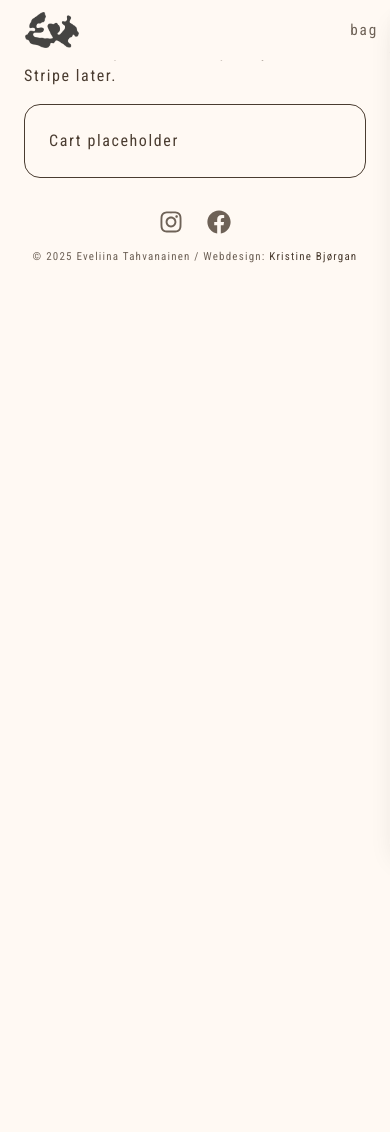
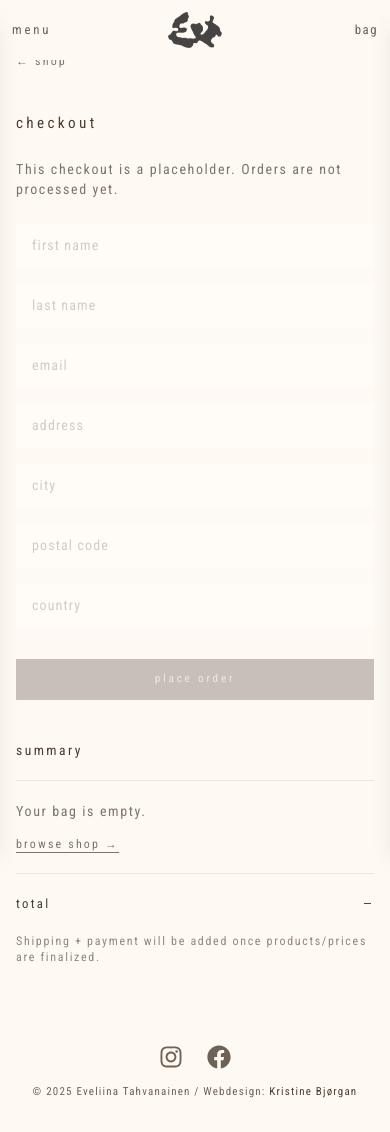
Before and after one commit to kribji/Eveliina-Tahvanainen, a Next.js app: page /checkout in a window 390 px wide. Before the commit the page ends 844 px from the top, so only its background shows below. Built offline with nearby package versions, Linux system fonts and the light colour scheme.

Commit message:
Finalize mobile navigation, carousel polish, and cart UX

```diff
--- a/src/app/checkout/page.tsx
+++ b/src/app/checkout/page.tsx
@@ -1,11 +1,210 @@
+'use client';
+
+import Link from 'next/link';
+import Image from 'next/image';
+import { useMemo, useState } from 'react';
+import { useCart } from '@/context/CartContext';
+
 export default function CheckoutPage() {
+  const { items, itemCount, total, removeFromCart, clearCart } = useCart();
+  const [submitted, setSubmitted] = useState(false);
+
+  const isEmpty = items.length === 0;
+
+  const formattedTotal = useMemo(() => {
+    return total ? `${total.toLocaleString('no-NO')} EUR` : '—';
+  }, [total]);
+
+  if (submitted) {
+    return (
+      <main className="bg-[#FFF9F3] text-[#4A3C30]">
+        <div className="mx-auto max-w-5xl px-4 py-16 space-y-6">
+          <h1 className="text-[0.95rem] tracking-[0.22em] lowercase">thank you</h1>
+          <p className="text-sm opacity-75">
+            This is a mock checkout for now. Payment will be added once the shop is connected to
+            real products.
+          </p>
+          <Link
+            href="/shop"
+            className="inline-block text-xs tracking-[0.18em] underline underline-offset-4"
+          >
+            back to shop →
+          </Link>
+        </div>
+      </main>
+    );
+  }
+
   return (
-    <section className="section">
-      <div className="container space-y-4">
-        <h1 className="h1">Checkout</h1>
-        <p className="lead">Hook this up to Lemon Squeezy / email / Stripe later.</p>
-        <div className="rounded-2xl border p-6">Cart placeholder</div>
+    <main className="bg-[#FFF9F3] text-[#4A3C30]">
+      <div className="mx-auto max-w-5xl px-4 py-12 md:py-16 space-y-10">
+        {/* Back */}
+        <div>
+          <Link
+            href="/shop"
+            className="text-xs tracking-[0.18em] opacity-70 hover:opacity-100 underline-offset-4 hover:underline"
+          >
+            ← shop
+          </Link>
+        </div>
+
+        <div className="grid gap-10 md:grid-cols-[1.2fr_0.8fr] md:gap-12">
+          {/* LEFT: form */}
+          <section className="space-y-6">
+            <h1 className="text-[0.95rem] tracking-[0.22em] lowercase">checkout</h1>
+
+            <p className="text-sm opacity-70">
+              This checkout is a placeholder. Orders are not processed yet.
+            </p>
+
+            <form
+              className="space-y-4"
+              onSubmit={(e) => {
+                e.preventDefault();
+                // “Mock submit” for tomorrow’s delivery
+                setSubmitted(true);
+                // optionally clear cart:
+                // clearCart();
+              }}
+            >
+              <div className="grid gap-4 md:grid-cols-2">
+                <input
+                  required
+                  placeholder="first name"
+                  className="w-full bg-white/40 px-4 py-3 text-sm tracking-[0.08em] outline-none placeholder:opacity-50"
+                />
+                <input
+                  required
+                  placeholder="last name"
+                  className="w-full bg-white/40 px-4 py-3 text-sm tracking-[0.08em] outline-none placeholder:opacity-50"
+                />
+              </div>
+
+              <input
+                required
+                type="email"
+                placeholder="email"
+                className="w-full bg-white/40 px-4 py-3 text-sm tracking-[0.08em] outline-none placeholder:opacity-50"
+              />
+
+              <input
+                required
+                placeholder="address"
+                className="w-full bg-white/40 px-4 py-3 text-sm tracking-[0.08em] outline-none placeholder:opacity-50"
+              />
+
+              <div className="grid gap-4 md:grid-cols-2">
+                <input
+                  required
+                  placeholder="city"
+                  className="w-full bg-white/40 px-4 py-3 text-sm tracking-[0.08em] outline-none placeholder:opacity-50"
+                />
+                <input
+                  required
+                  placeholder="postal code"
+                  className="w-full bg-white/40 px-4 py-3 text-sm tracking-[0.08em] outline-none placeholder:opacity-50"
+                />
+              </div>
+
+              <input
+                required
+                placeholder="country"
+                className="w-full bg-white/40 px-4 py-3 text-sm tracking-[0.08em] outline-none placeholder:opacity-50"
+              />
+
+              <button
+                type="submit"
+                disabled={isEmpty}
+                className={`mt-4 w-full py-3 text-center text-[0.7rem] tracking-[0.25em] transition-colors ${
+                  isEmpty
+                    ? 'bg-[#4A3C30]/30 text-[#FFF9F3]/70 cursor-not-allowed'
+                    : 'bg-[#5f4a3b] text-[#FFF9F3] hover:bg-[#4f3e32]'
+                }`}
+              >
+                place order
+              </button>
+            </form>
+          </section>
+
+          {/* RIGHT: summary */}
+          <aside className="space-y-5">
+            <div className="flex items-baseline justify-between">
+              <h2 className="text-[0.85rem] tracking-[0.18em] lowercase">
+                summary {itemCount > 0 ? `(${itemCount})` : ''}
+              </h2>
+
+              {!isEmpty && (
+                <button
+                  type="button"
+                  onClick={clearCart}
+                  className="text-[0.7rem] tracking-[0.18em] opacity-60 hover:opacity-100"
+                >
+                  clear
+                </button>
+              )}
+            </div>
+
+            <div className="h-px bg-[#4A3C30]/10" />
+
+            {isEmpty ? (
+              <div className="space-y-3 text-sm opacity-70">
+                <p>Your bag is empty.</p>
+                <Link
+                  href="/shop"
+                  className="inline-block text-xs tracking-[0.18em] underline underline-offset-4"
+                >
+                  browse shop →
+                </Link>
+              </div>
+            ) : (
+              <ul className="space-y-4">
+                {items.map((item) => (
+                  <li key={item.id} className="flex gap-4">
+                    <div className="relative h-20 w-16 overflow-hidden bg-white/40">
+                      <Image src={item.image} alt={item.title} fill className="object-cover" />
+                    </div>
+
+                    <div className="flex-1 min-w-0">
+                      <div className="flex items-start justify-between gap-3">
+                        <p className="truncate text-[0.75rem] tracking-[0.14em] lowercase">
+                          {item.title}
+                        </p>
+                        <button
+                          type="button"
+                          onClick={() => removeFromCart(item.id)}
+                          className="text-[0.7rem] tracking-[0.14em] opacity-60 hover:opacity-100"
+                        >
+                          remove
+                        </button>
+                      </div>
+
+                      <div className="mt-1 flex items-baseline justify-between text-[0.7rem] tracking-[0.14em] opacity-80">
+                        <span>qty {item.quantity}</span>
+                        <span>
+                          {typeof item.price === 'number'
+                            ? `${item.price.toLocaleString('no-NO')} EUR`
+                            : 'on request'}
+                        </span>
+                      </div>
+                    </div>
+                  </li>
+                ))}
+              </ul>
+            )}
+
+            <div className="h-px bg-[#4A3C30]/10" />
+
+            <div className="flex items-baseline justify-between text-[0.8rem] tracking-[0.18em]">
+              <span>total</span>
+              <span>{formattedTotal}</span>
+            </div>
+
+            <p className="text-xs tracking-[0.14em] opacity-60">
+              Shipping + payment will be added once products/prices are finalized.
+            </p>
+          </aside>
+        </div>
       </div>
-    </section>
+    </main>
   );
 }
--- a/src/components/Header.tsx
+++ b/src/components/Header.tsx
@@ -12,17 +12,15 @@ export default function Header() {
   const pathname = usePathname();
   const isHome = pathname === '/';
   const { itemCount, toggleCart } = useCart();
+  const [pastThreshold, setPastThreshold] = useState(false);
+  const [menuOpen, setMenuOpen] = useState(false);
+
   const isActive = (href: string) => pathname === href;
-
-  // Only track whether we've scrolled past threshold on HOME
-  const [pastThreshold, setPastThreshold] = useState(false);
 
   useEffect(() => {
     if (!isHome) return;
 
     const onScroll = () => setPastThreshold(window.scrollY > THRESHOLD);
-
-    // initial sync (but NOT synchronous setState inside effect body)
     const raf = window.requestAnimationFrame(onScroll);
 
     window.addEventListener('scroll', onScroll, { passive: true });
@@ -32,12 +30,11 @@ export default function Header() {
     };
   }, [isHome]);
 
-  // ✅ derived (no setState needed)
   const showSticky = !isHome || pastThreshold;
 
   return (
+    <>
       <header className={`${showSticky ? 'fixed' : 'hidden'} inset-x-0 top-0 z-50`}>
-      {/* Make this match your background color */}
         <div className="bg-[#FFF9F3]">
           <div className="px-3 py-1.5">
             {/* DESKTOP */}
@@ -56,32 +53,21 @@ export default function Header() {
                 </Link>
 
                 <nav className="flex items-center gap-10 text-[1.05rem] tracking-[0.14em]">
+                  {[
+                    { href: '/shop', label: 'shop' },
+                    { href: '/exhibition', label: 'exhibition' },
+                    { href: '/about', label: 'about' },
+                  ].map((l) => (
                     <Link
-                  href="/shop"
+                      key={l.href}
+                      href={l.href}
                       className={`hover:text-[#4A3C30] ${
-                    isActive('/shop') ? 'text-[#4A3C30]' : 'text-[#4A3C30]/80'
+                        isActive(l.href) ? 'text-[#4A3C30]' : 'text-[#4A3C30]/80'
                       }`}
                     >
-                  shop
+                      {l.label}
                     </Link>
-
-                <Link
-                  href="/exhibition"
-                  className={`hover:text-[#4A3C30] ${
-                    isActive('/exhibition') ? 'text-[#4A3C30]' : 'text-[#4A3C30]/80'
-                  }`}
-                >
-                  exhibition
-                </Link>
-
-                <Link
-                  href="/about"
-                  className={`hover:text-[#4A3C30] ${
-                    isActive('/about') ? 'text-[#4A3C30]' : 'text-[#4A3C30]/80'
-                  }`}
-                >
-                  about
-                </Link>
+                  ))}
                 </nav>
               </div>
 
@@ -101,9 +87,21 @@ export default function Header() {
               </button>
             </div>
 
-          {/* MOBILE */}
-          <div className="flex h-12 items-center justify-between md:hidden">
-            <Link href="/" aria-label="Home">
+            {/* MOBILE: burger / centered logo / bag */}
+            <div className="relative flex h-12 items-center md:hidden">
+              <button
+                type="button"
+                onClick={() => setMenuOpen(true)}
+                className="text-[0.8rem] tracking-[0.22em] lowercase text-[#4A3C30]/80 hover:text-[#4A3C30]"
+              >
+                menu
+              </button>
+
+              <Link
+                href="/"
+                aria-label="Home"
+                className="absolute left-1/2 top-1/2 -translate-x-1/2 -translate-y-1/2"
+              >
                 <div className="relative h-9 w-20">
                   <Image
                     src="/logo-mark.png"
@@ -118,7 +116,7 @@ export default function Header() {
               <button
                 type="button"
                 onClick={toggleCart}
-              className="text-[0.95rem] tracking-[0.12em] text-[#4A3C30]/80"
+                className="ml-auto text-[0.8rem] tracking-[0.12em] text-[#4A3C30]/80"
               >
                 <span className="relative inline-block">
                   bag
@@ -133,5 +131,65 @@ export default function Header() {
           </div>
         </div>
       </header>
+
+      {/* MOBILE MENU DRAWER */}
+      <button
+        type="button"
+        aria-label="Close menu"
+        onClick={() => setMenuOpen(false)}
+        className={`fixed inset-0 z-40 bg-black/20 transition-opacity md:hidden ${
+          menuOpen ? 'opacity-100' : 'pointer-events-none opacity-0'
+        }`}
+      />
+
+      <aside
+        className={`fixed left-0 top-0 z-50 h-full w-[86vw] max-w-sm bg-[#FFF9F3] text-[#4A3C30] shadow-xl transition-transform duration-300 ease-out md:hidden ${
+          menuOpen ? 'translate-x-0' : '-translate-x-full'
+        }`}
+        role="dialog"
+        aria-modal="true"
+        aria-label="Menu"
+      >
+        <div className="flex h-full flex-col">
+          <div className="flex items-center justify-between px-5 py-4">
+            <button
+              type="button"
+              onClick={() => setMenuOpen(false)}
+              className="text-[0.8 rem] tracking-[0.18em] opacity-70 hover:opacity-100"
+            >
+              x
+            </button>
+          </div>
+
+          <div className="h-px bg-[#4A3C30]/10" />
+
+          <nav className="flex flex-col px-5 py-6 gap-5 text-[0.95rem] tracking-[0.14em]">
+            <Link
+              href="/shop"
+              onClick={() => setMenuOpen(false)}
+              className={isActive('/shop') ? 'text-[#4A3C30]' : 'text-[#4A3C30]/80'}
+            >
+              shop
+            </Link>
+
+            <Link
+              href="/exhibition"
+              onClick={() => setMenuOpen(false)}
+              className={isActive('/exhibition') ? 'text-[#4A3C30]' : 'text-[#4A3C30]/80'}
+            >
+              exhibition
+            </Link>
+
+            <Link
+              href="/about"
+              onClick={() => setMenuOpen(false)}
+              className={isActive('/about') ? 'text-[#4A3C30]' : 'text-[#4A3C30]/80'}
+            >
+              about
+            </Link>
+          </nav>
+        </div>
+      </aside>
+    </>
   );
 }
```
Also changed, not shown: src/components/CartDrawer.tsx (+5 -4 lines), src/components/WorkCategoryCarousel.tsx (+32 -29 lines). Lines whose indentation alone changed are shown as unchanged.
